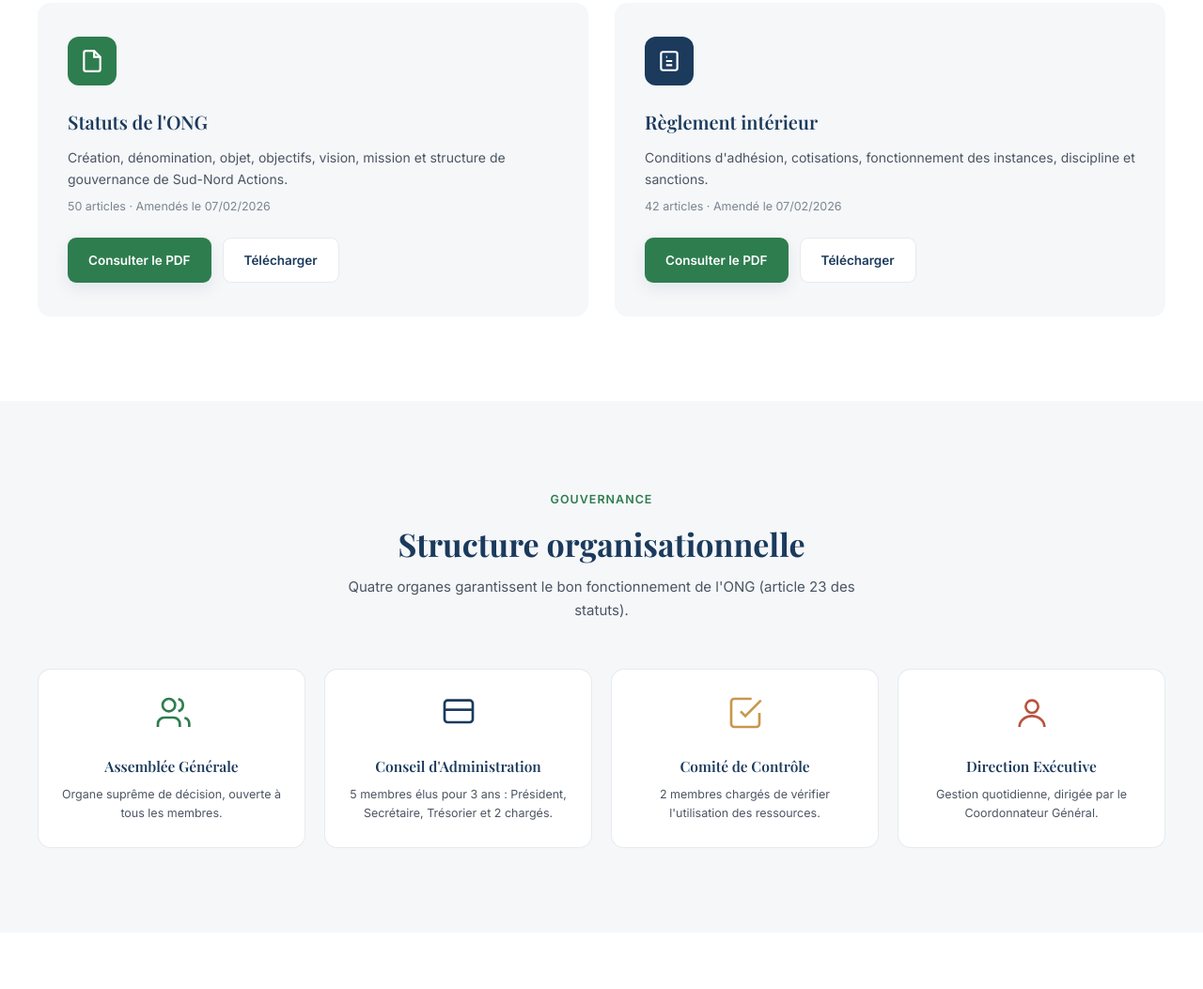
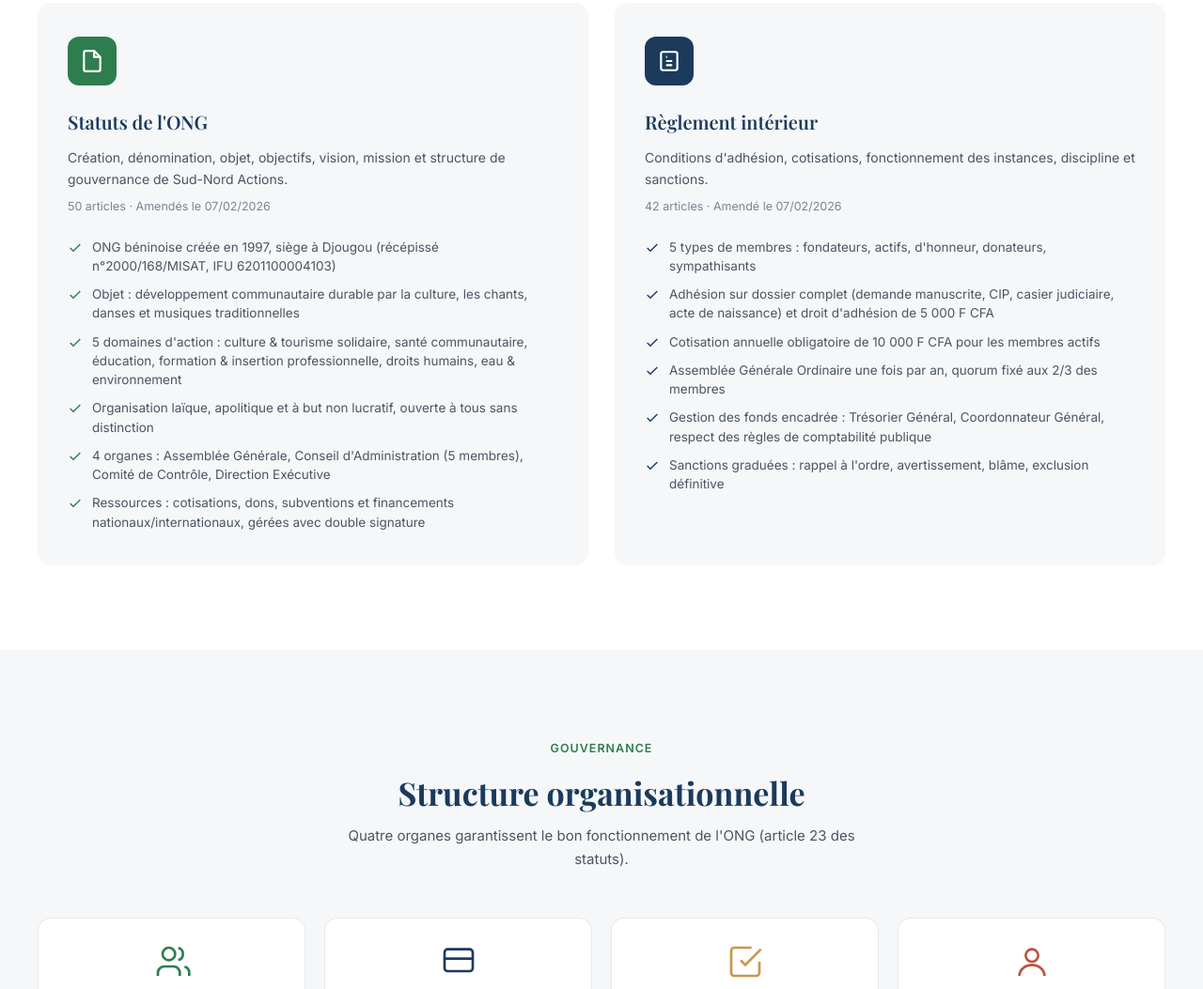
Before and after one commit to luffy99-coder/snaong, a plain HTML site: page statuts.html in a window 1280 px wide. Shown: the part 742-1795 px from the top of the page at 94% size. Drawn offline with nearby package versions, Linux system fonts and the light colour scheme.

Commit message:
Add files via upload

```diff
--- a/statuts.html
+++ b/statuts.html
@@ -100,12 +100,10 @@
 .doc-card h3{font-family:var(--disp);font-weight:600;font-size:20px;color:var(--navy);margin-bottom:10px}
 .doc-card p{font-size:14px;color:var(--text);margin-bottom:8px}
 .doc-meta{font-size:12.5px;color:var(--muted);margin-bottom:22px}
-.doc-actions{display:flex;gap:12px;flex-wrap:wrap}
-.btn{display:inline-flex;align-items:center;gap:8px;padding:12px 22px;border-radius:9px;font-size:13.5px;font-weight:600;transition:transform .2s var(--ease),background .2s ease,box-shadow .2s ease}
-.btn-primary{background:var(--green);color:var(--white);box-shadow:var(--shadow-sm)}
-.btn-primary:hover{background:var(--green-dark);transform:translateY(-2px)}
-.btn-outline{border:1.5px solid var(--line);color:var(--navy);background:var(--white)}
-.btn-outline:hover{border-color:var(--navy);transform:translateY(-2px)}
+.doc-points{display:grid;gap:10px;margin-top:20px}
+.doc-point{display:flex;align-items:flex-start;gap:10px;font-size:13.5px;color:var(--text);line-height:1.5}
+.doc-point svg{width:16px;height:16px;color:var(--green);flex-shrink:0;margin-top:3px}
+.doc-card:nth-child(2) .doc-point svg{color:var(--navy)}
 
 /* Structure organisationnelle */
 .structure{background:var(--surface)}
@@ -129,6 +127,11 @@
 .valeur-item span:last-child{font-size:14px;color:var(--navy);font-weight:500}
 
 .cta-don{background:linear-gradient(135deg,var(--green) 0%,var(--green-dark) 100%);color:var(--white);position:relative;overflow:hidden}
+.btn{display:inline-flex;align-items:center;gap:8px;padding:12px 22px;border-radius:9px;font-size:13.5px;font-weight:600;transition:transform .2s var(--ease),background .2s ease,box-shadow .2s ease}
+.btn-primary{background:var(--green);color:var(--white);box-shadow:var(--shadow-sm)}
+.btn-primary:hover{background:var(--green-dark);transform:translateY(-2px)}
+.btn-outline{border:1.5px solid var(--line);color:var(--navy);background:var(--white)}
+.btn-outline:hover{border-color:var(--navy);transform:translateY(-2px)}
 .cta-don::before{content:"";position:absolute;top:-40%;left:-10%;width:400px;height:400px;background:radial-gradient(circle,rgba(255,255,255,.12),transparent 70%)}
 .cta-box{display:flex;align-items:center;justify-content:space-between;gap:40px;flex-wrap:wrap;position:relative;z-index:1}
 .cta-box h2{font-family:var(--disp);font-weight:700;font-size:clamp(24px,3.4vw,34px);max-width:560px;line-height:1.25}
@@ -227,9 +230,13 @@
         <h3>Statuts de l'ONG</h3>
         <p>Création, dénomination, objet, objectifs, vision, mission et structure de gouvernance de Sud-Nord Actions.</p>
         <div class="doc-meta">50 articles · Amendés le 07/02/2026</div>
-        <div class="doc-actions">
-          <a href="statuts.pdf" target="_blank" class="btn btn-primary">Consulter le PDF</a>
-          <a href="statuts.pdf" download class="btn btn-outline">Télécharger</a>
+        <div class="doc-points">
+          <div class="doc-point"><svg viewBox="0 0 24 24" fill="none" stroke="currentColor" stroke-width="2"><path d="M20 6L9 17l-5-5"/></svg><span>ONG béninoise créée en 1997, siège à Djougou (récépissé n°2000/168/MISAT, IFU 6201100004103)</span></div>
+          <div class="doc-point"><svg viewBox="0 0 24 24" fill="none" stroke="currentColor" stroke-width="2"><path d="M20 6L9 17l-5-5"/></svg><span>Objet : développement communautaire durable par la culture, les chants, danses et musiques traditionnelles</span></div>
+          <div class="doc-point"><svg viewBox="0 0 24 24" fill="none" stroke="currentColor" stroke-width="2"><path d="M20 6L9 17l-5-5"/></svg><span>5 domaines d'action : culture &amp; tourisme solidaire, santé communautaire, éducation, formation &amp; insertion professionnelle, droits humains, eau &amp; environnement</span></div>
+          <div class="doc-point"><svg viewBox="0 0 24 24" fill="none" stroke="currentColor" stroke-width="2"><path d="M20 6L9 17l-5-5"/></svg><span>Organisation laïque, apolitique et à but non lucratif, ouverte à tous sans distinction</span></div>
+          <div class="doc-point"><svg viewBox="0 0 24 24" fill="none" stroke="currentColor" stroke-width="2"><path d="M20 6L9 17l-5-5"/></svg><span>4 organes : Assemblée Générale, Conseil d'Administration (5 membres), Comité de Contrôle, Direction Exécutive</span></div>
+          <div class="doc-point"><svg viewBox="0 0 24 24" fill="none" stroke="currentColor" stroke-width="2"><path d="M20 6L9 17l-5-5"/></svg><span>Ressources : cotisations, dons, subventions et financements nationaux/internationaux, gérées avec double signature</span></div>
         </div>
       </div>
       <div class="doc-card">
@@ -237,9 +244,13 @@
         <h3>Règlement intérieur</h3>
         <p>Conditions d'adhésion, cotisations, fonctionnement des instances, discipline et sanctions.</p>
         <div class="doc-meta">42 articles · Amendé le 07/02/2026</div>
-        <div class="doc-actions">
-          <a href="reglement-interieur.pdf" target="_blank" class="btn btn-primary">Consulter le PDF</a>
-          <a href="reglement-interieur.pdf" download class="btn btn-outline">Télécharger</a>
+        <div class="doc-points">
+          <div class="doc-point"><svg viewBox="0 0 24 24" fill="none" stroke="currentColor" stroke-width="2"><path d="M20 6L9 17l-5-5"/></svg><span>5 types de membres : fondateurs, actifs, d'honneur, donateurs, sympathisants</span></div>
+          <div class="doc-point"><svg viewBox="0 0 24 24" fill="none" stroke="currentColor" stroke-width="2"><path d="M20 6L9 17l-5-5"/></svg><span>Adhésion sur dossier complet (demande manuscrite, CIP, casier judiciaire, acte de naissance) et droit d'adhésion de 5 000 F CFA</span></div>
+          <div class="doc-point"><svg viewBox="0 0 24 24" fill="none" stroke="currentColor" stroke-width="2"><path d="M20 6L9 17l-5-5"/></svg><span>Cotisation annuelle obligatoire de 10 000 F CFA pour les membres actifs</span></div>
+          <div class="doc-point"><svg viewBox="0 0 24 24" fill="none" stroke="currentColor" stroke-width="2"><path d="M20 6L9 17l-5-5"/></svg><span>Assemblée Générale Ordinaire une fois par an, quorum fixé aux 2/3 des membres</span></div>
+          <div class="doc-point"><svg viewBox="0 0 24 24" fill="none" stroke="currentColor" stroke-width="2"><path d="M20 6L9 17l-5-5"/></svg><span>Gestion des fonds encadrée : Trésorier Général, Coordonnateur Général, respect des règles de comptabilité publique</span></div>
+          <div class="doc-point"><svg viewBox="0 0 24 24" fill="none" stroke="currentColor" stroke-width="2"><path d="M20 6L9 17l-5-5"/></svg><span>Sanctions graduées : rappel à l'ordre, avertissement, blâme, exclusion définitive</span></div>
         </div>
       </div>
     </div>
```
Also changed, not shown: a-propos.html (+1 -1 lines), index.html (+6 -5 lines).
